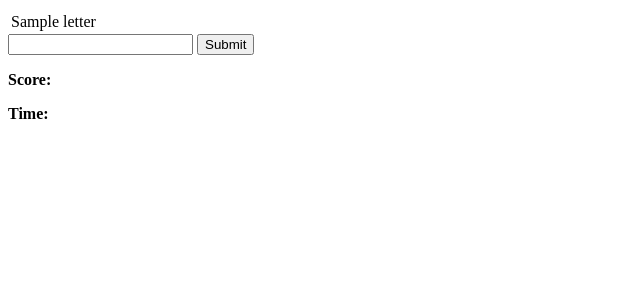
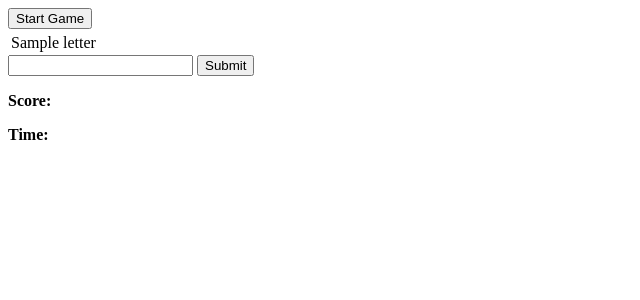
Before and after one commit to pmbyrd/flask-boggle, a Flask app: template templates/boggle.html in a window 1280 px wide. Shown: the top 300 px of the page, without its empty margins (0-640 px from the left). Run offline with Flask 2, Linux system fonts and the light colour scheme; the template is opened without the code that fills it: most values are stand-ins (such as "Sample title", 1, 10 or a date in 2020); parts of the project's set-up code (start-up, migrations or seed data) failed here and were passed over; some libraries are stand-ins or nearby versions.

Commit message:
trying a countdown function

```diff
--- a/static/boggle.js
+++ b/static/boggle.js
@@ -1,6 +1,33 @@
 // *remember when using jquery, you need to use $() to select the element, and working with classes is helpful
 const form = document.querySelector('form');
 let score = 0;
+// on document ready start the timer
+$(".start").on("click", function() {
+    startCountDown(60);
+    $(".guess").attr("disabled", false);
+    $(".guess-btn").attr("disabled", false);
+    $(".start").attr("disabled", true);
+    $(".start").text("Restart");
+    $(".guess").focus();
+})
+
+// make an end game function that post the score to the database
+
+function startCountDown(timer){
+
+    let $timer = $(".timer");
+    let timer = 60;
+    $timer.text(timer);
+    let interval = setInterval(function() {
+        timer--;
+        $timer.text(timer);
+        if (timer === 0) {
+            clearInterval(interval);
+            $(".guess").attr("disabled", true);
+            $(".guess-btn").attr("disabled", true);
+        }
+    }, 1000);
+}
 
 form.addEventListener("submit", async function(e){
     e.preventDefault();
@@ -9,6 +36,7 @@ form.addEventListener("submit", async function(e){
    console.log(word)
    const response = await axios.get("/check-valid-word", {params: {word: word}})
     console.log(response.data.result)
+
 
     // clear the input
     $(".guess").val("")
@@ -20,6 +48,10 @@ form.addEventListener("submit", async function(e){
     } else if (response.data.result === "not-on-board") {
         displayMessage(`Not a valid word: ${word}`, "err")
     }
+
+    // start the timer
+
+
 })
 
     // todo displayWord(word)
@@ -41,30 +73,7 @@ function displayMessage(msg, cls) {
     $msg.text(msg).removeClass().addClass(`msg ${cls}`);
 }
 
-    // Todo displayTimer()
-function displayTimer() {
-    let $timer = $(".timer");
-    let timer = 60;
-    $timer.text(timer);
-}
 
-// Todo make countdown()
-// function countdown() {
-//     let timer = setInterval(function() {
-//         time--;
-//         $(".timer").text(time);
-//         if (time === 0) {
-//             clearInterval(timer);
-//             // Todo change this to a gameover() function for posting to the backend
-//             $(".guess").attr("disabled", true);
-//             $(".guess-btn").attr("disabled", true);
-//         }
-//     }
-// }
-
-
-    // *this will be called every second to update the timer
-    // will need to be async , when the timer reaches 0, it will need to make a request to the server to get the score
     // todo postScore()
 
     // todo getHighScore()
--- a/templates/boggle.html
+++ b/templates/boggle.html
@@ -8,7 +8,7 @@
     <title>Boggle</title>
 </head>
 <body>
-
+   <button class="start">Start Game</button>
     <!-- create the board -->
    <div class="game-board">
     <table class="board">
```
